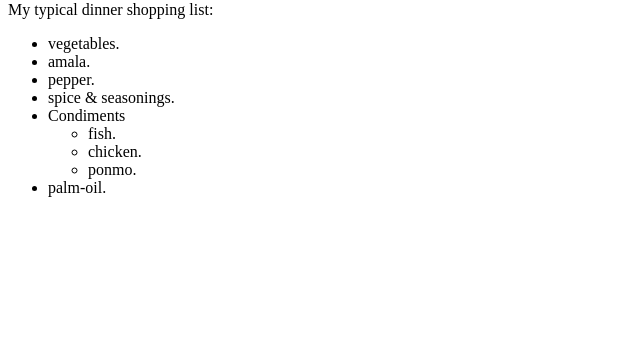
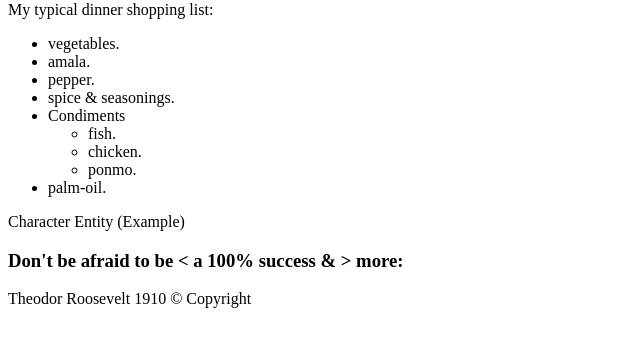
Before and after one commit to nikklauz/Coursera-test, a plain HTML site: page examples/Unordered-list-before.html in a window 1280 px wide. Shown: the part 79-426 px from the top of the page, without its empty margins (0-640 px from the left). Drawn offline with Linux system fonts and the light colour scheme.

Commit message:
added character entity example

```diff
--- a/examples/Unordered-list-before.html
+++ b/examples/Unordered-list-before.html
@@ -25,5 +25,9 @@
       <li>palm-oil.</li>
     </ul>
   </div>
+  <div>Character Entity (Example)
+    <h3>Don't be afraid to be &lt; a 100% success &amp; &gt; more:</h3>
+    <p>Theodor Roosevelt 1910 &copy; Copyright</p>
+  </div>
 </body>
 </html>
```
